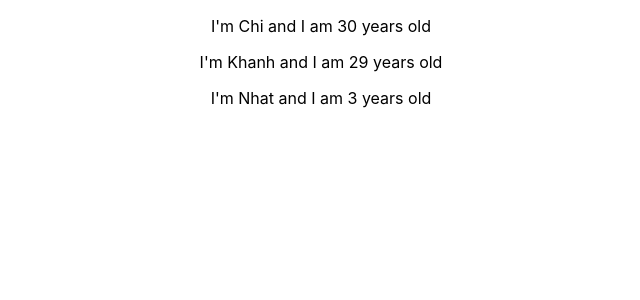
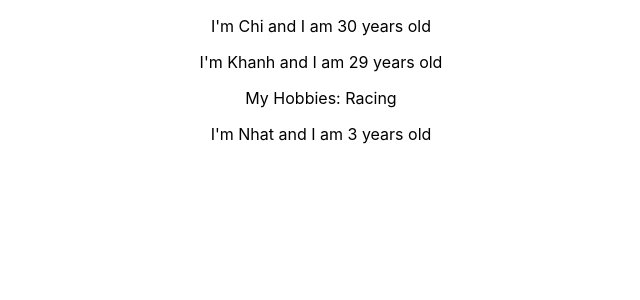
Before and after one commit to chidang/learn-reactjs, a React (Create React App) app: page / in a window 1280 px wide. Shown: the top 300 px of the page, without its empty margins (319-959 px from the left). Built offline with nearby package versions, Linux system fonts and the light colour scheme.

Commit message:
Understanding the 'children' Prop

```diff
--- a/src/App.js
+++ b/src/App.js
@@ -6,7 +6,7 @@
   return (
     <div className="App">
       <Person name="Chi" age="30"/>
-      <Person name="Khanh" age="29"/>
+      <Person name="Khanh" age="29">My Hobbies: Racing</Person>
       <Person name="Nhat" age="3"/>
     </div>
   );
--- a/src/Person/Person.js
+++ b/src/Person/Person.js
@@ -1,7 +1,12 @@
 import React from 'react'
 
 const person = (props) => {
-  return <p>I'm {props.name} and I am {props.age} years old</p>
+  return (
+    <div>
+      <p>I'm {props.name} and I am {props.age} years old</p>
+      <p>{props.children}</p>
+    </div>
+  )
 }
 
 export default person;
```
